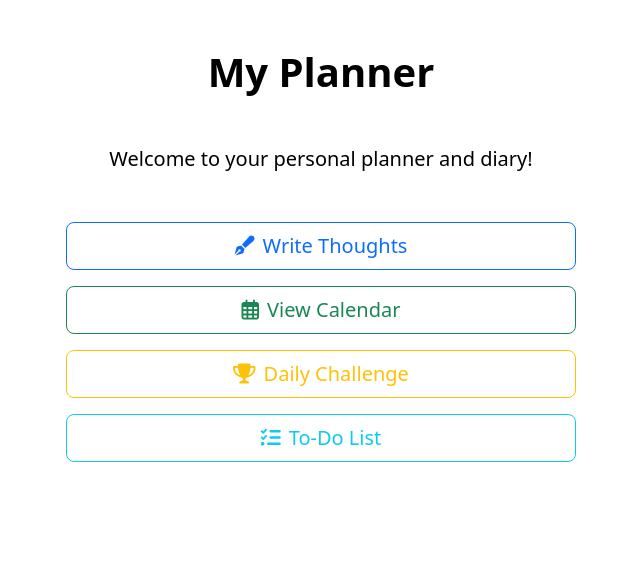
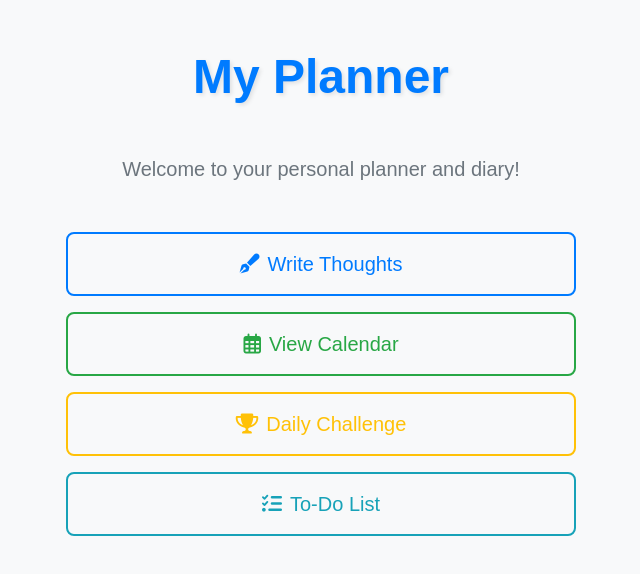
Before and after one commit to ARAFLATIF/My-Planner, a plain HTML site: page index.html in a window 1280 px wide. Shown: the whole page, without its empty margins (319-959 px from the left). Drawn offline with nearby package versions, Linux system fonts and the light colour scheme.

Commit message:
Update index.css

```diff
--- a/index.css
+++ b/index.css
@@ -1,6 +1,7 @@
 body {
-    background-color: #ffffff;
-    color: #000000;
+    background-color: #f8f9fa;
+    color: #343a40;
+    font-family: 'Arial', sans-serif;
 }
 
 .container {
@@ -8,11 +9,48 @@ body {
 }
 
 h1 {
-    color: #000000;
+    color: #007bff;
     font-weight: bold;
+    font-size: 3rem;
+    text-shadow: 2px 2px 4px rgba(0,0,0,0.1);
 }
 
-.btn-outline-dark:hover {
-    background-color: #000000;
-    color: #ffffff;
+.lead {
+    font-size: 1.25rem;
+    color: #6c757d;
 }
+
+.btn-lg {
+    padding: 15px 30px;
+    font-size: 1.25rem;
+    border-width: 2px;
+    transition: all 0.3s ease;
+}
+
+.btn-outline-primary:hover,
+.btn-outline-success:hover,
+.btn-outline-warning:hover,
+.btn-outline-info:hover {
+    transform: translateY(-3px);
+    box-shadow: 0 4px 6px rgba(0,0,0,0.1);
+}
+
+.btn-outline-primary {
+    color: #007bff;
+    border-color: #007bff;
+}
+
+.btn-outline-success {
+    color: #28a745;
+    border-color: #28a745;
+}
+
+.btn-outline-warning {
+    color: #ffc107;
+    border-color: #ffc107;
+}
+
+.btn-outline-info {
+    color: #17a2b8;
+    border-color: #17a2b8;
+}
```
